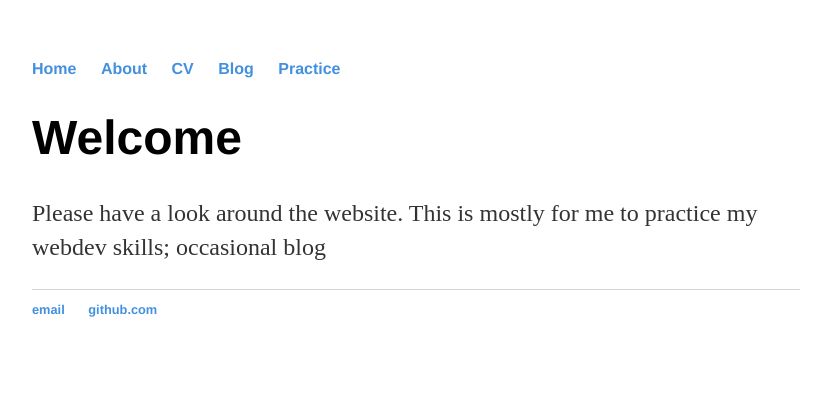
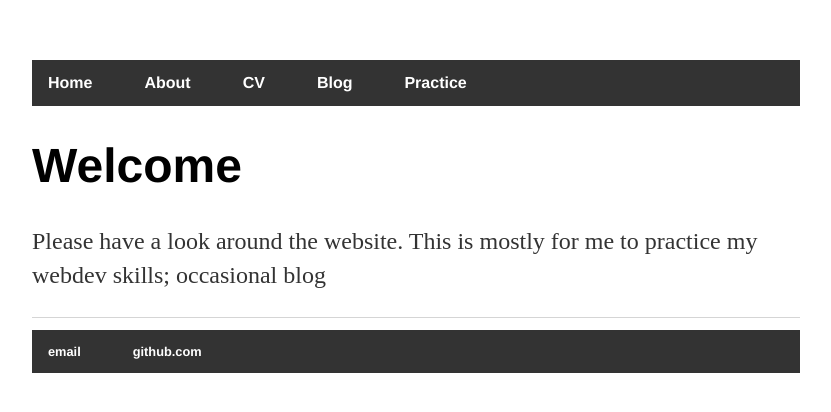
Before and after one commit to Illcarious/Illcarious.github.io, a Jekyll site: the page built from index.html, in a window 1280 px wide. Shown: the top 412 px of the page, without its empty margins (224-1055 px from the left). Built offline with Jekyll 4.4.1, drawn with Linux system fonts in a browser that asks for light colours.

Commit message:
Update main.css
Added menu effects

```diff
--- a/css/main.css
+++ b/css/main.css
@@ -42,3 +42,53 @@ ul.posts {
 ul.posts li {
     list-style: none;
 }
+//----------------for the menu----------------
+h2 {
+    border-left: 6px solid #006680;
+    background-color: #66e0ff;
+}
+ul {
+    list-style-type: none;
+    overflow: hidden;
+    background-color: #333;
+}
+li {
+    float: left;
+}
+li a, .dropbtn {
+    display: inline-block;
+    color: white;
+    text-align: center;
+    padding: 14px 16px;
+    text-decoration: none;
+}
+.sticky{
+    position: -webkit-sticky;
+    position: sticky;
+}
+li a:hover:not(.active) {
+    background-color: #111;
+}
+li.dropdown {
+    display: inline-block;
+}
+
+.dropdown-content {
+    display: none;
+    position: absolute;
+    background-color: #f9f9f9;
+    min-width: 160px;
+    box-shadow: 0px 8px 16px 0px rgba(0,0,0,0.2);
+    z-index: 1;
+}
+.dropdown-content a {
+    color: white;
+    padding: 12px 16px;
+    text-decoration: none;
+    display: block;
+    text-align: left;
+}
+.dropdown-content a:hover {background-color: grey;}
+.dropdown:hover .dropdown-content {
+    display: block;
+}
```
